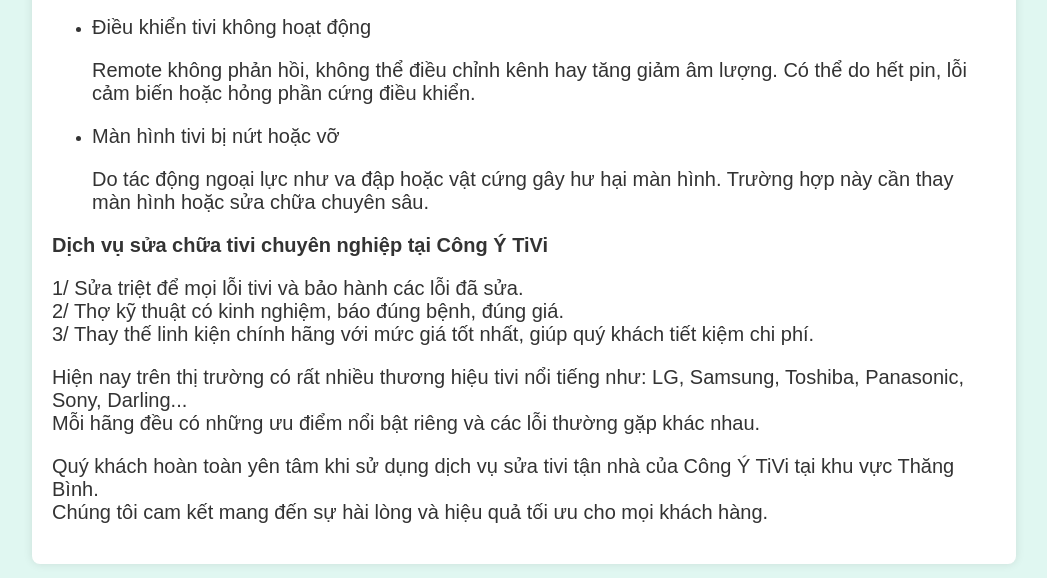
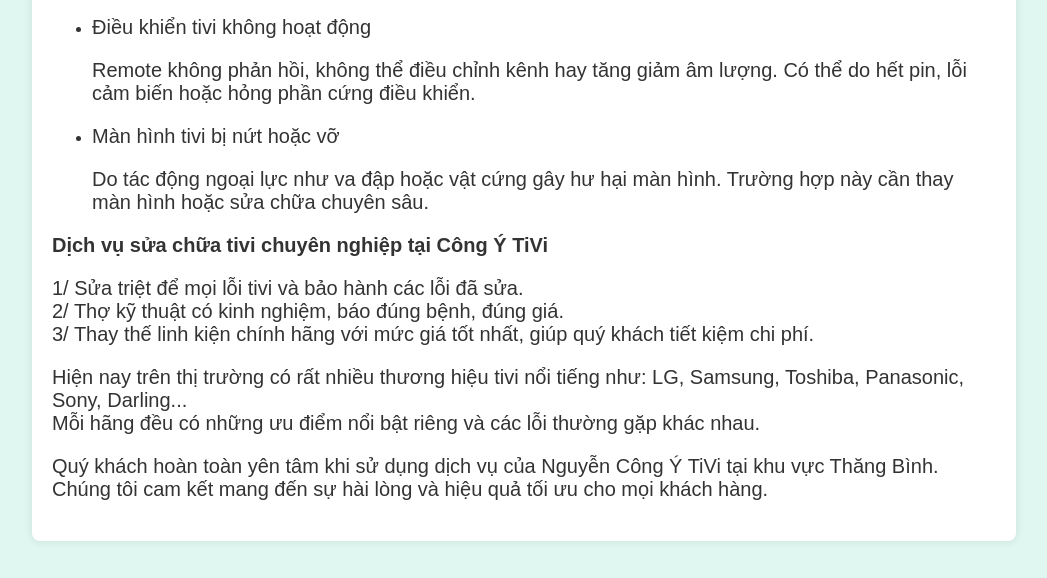
Before and after one commit to YeagerNguyEN/dientucongy, a plain HTML site: page index.html in a window 1280 px wide. Shown: the part 1881-2459 px from the top of the page, without its empty margins (116-1163 px from the left). Drawn offline with nearby package versions, Linux system fonts and the light colour scheme.

Commit message:
Add files via upload

```diff
--- a/index.html
+++ b/index.html
@@ -157,7 +157,7 @@
       </p>
 
       <p>
-        Quý khách hoàn toàn yên tâm khi sử dụng dịch vụ sửa tivi tận nhà của
+        Quý khách hoàn toàn yên tâm khi sử dụng dịch vụ của Nguyễn
         Công Ý TiVi tại khu vực Thăng Bình.<br />
         Chúng tôi cam kết mang đến sự hài lòng và hiệu quả tối ưu cho mọi khách
         hàng.
```
